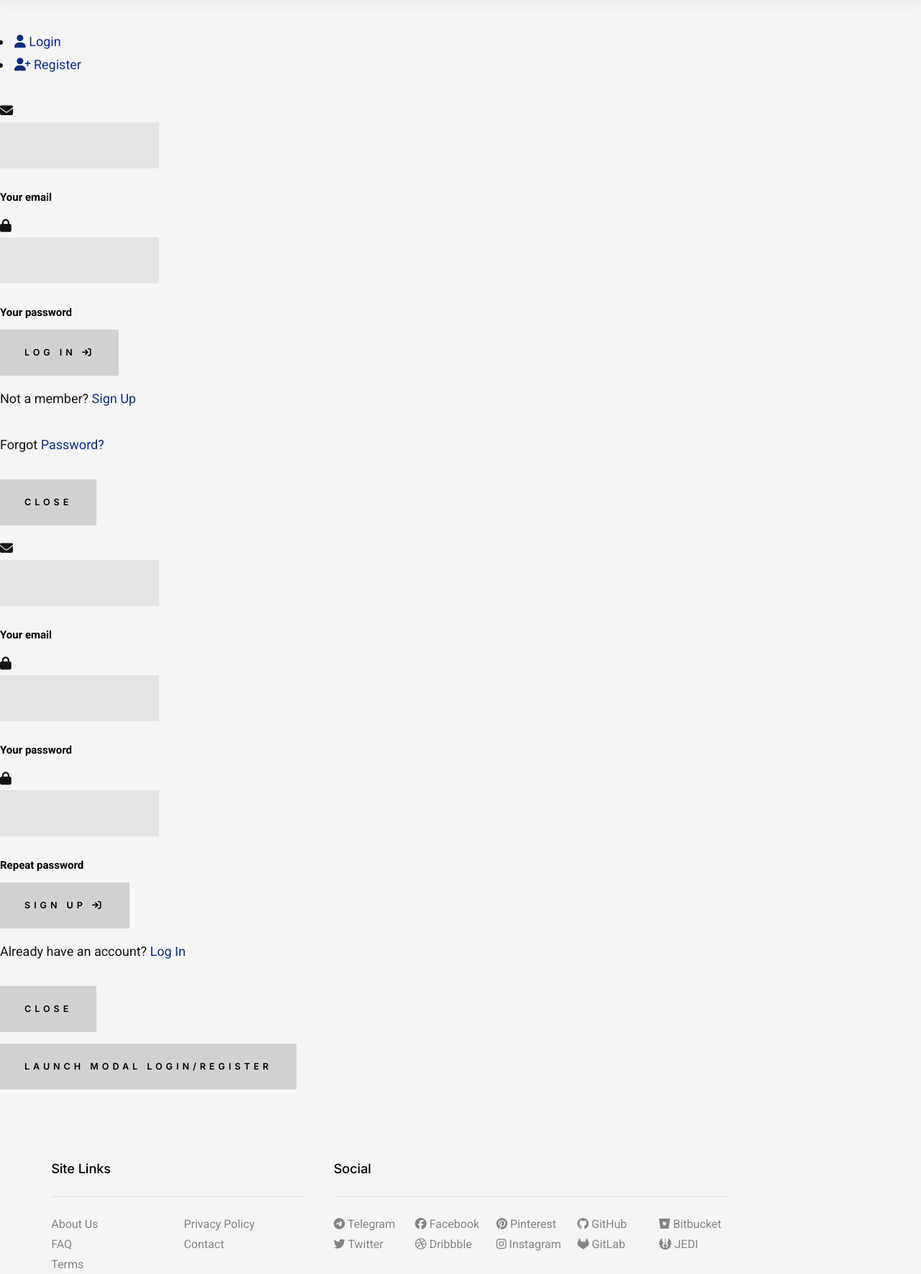
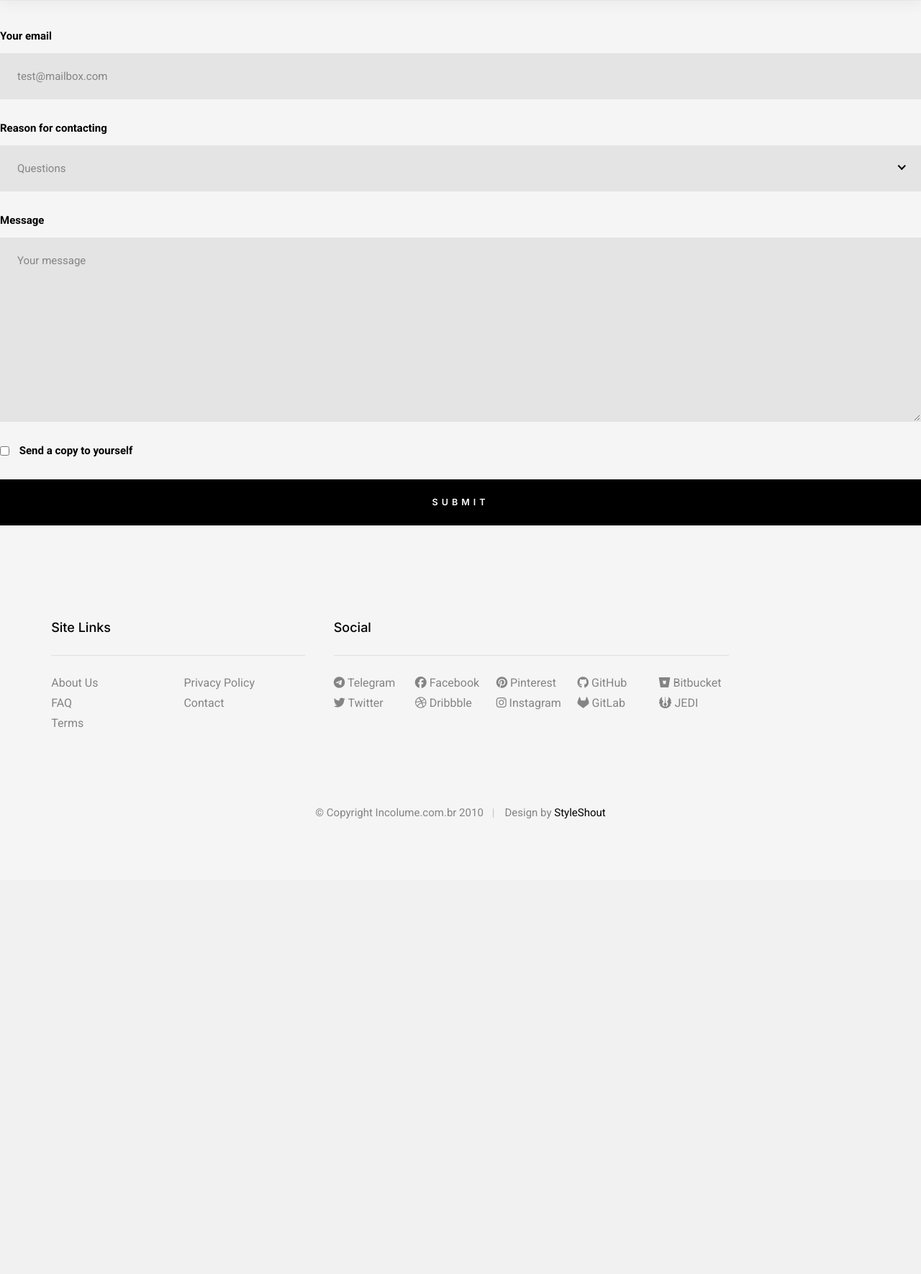
Before and after one commit to incolumepy-cursos/incolumepy-abstract-flask, a Flask app: template incolumepy/abstract_flask/ext/auth/templates/login.html in a window 1280 px wide. Shown: the part 128-1898 px from the top of the page at 72% size. After the commit the page ends 1266 px from the top, so only its background shows below. Run offline with Flask 2, Linux system fonts and the light colour scheme; the template is opened without the code that fills it, so the values that code supplies are empty; parts of the project's set-up code (start-up, migrations or seed data) failed here and were passed over; some libraries are stand-ins or nearby versions.

Commit message:
Revert: 'Template com modal bootstrap4'

```diff
--- a/incolumepy/abstract_flask/ext/auth/templates/login.html
+++ b/incolumepy/abstract_flask/ext/auth/templates/login.html
@@ -4,110 +4,31 @@
 
 {% block header %}{% endblock %}
 {% block body %}
-<!--Modal: Login / Register Form-->
-<div class="modal fade" id="modalLRForm" tabindex="-1" role="dialog" aria-labelledby="myModalLabel" aria-hidden="true">
-  <div class="modal-dialog cascading-modal" role="document">
-    <!--Content-->
-    <div class="modal-content">
+<form>
+    <div>
+        <label for="sampleInput">Your email</label>
+        <input class="h-full-width" type="email" placeholder="test@mailbox.com" id="sampleInput">
+    </div>
+    <div>
+        <label for="sampleRecipientInput">Reason for contacting</label>
+        <div class="ss-custom-select">
+            <select class="h-full-width" id="sampleRecipientInput">
+                <option value="Option 1">Questions</option>
+                <option value="Option 2">Report</option>
+                <option value="Option 3">Others</option>
+            </select>
+        </div>
+    </div>
 
-      <!--Modal cascading tabs-->
-      <div class="modal-c-tabs">
+    <label for="exampleMessage">Message</label>
+    <textarea class="h-full-width" placeholder="Your message" id="exampleMessage"></textarea>
 
-        <!-- Nav tabs -->
-        <ul class="nav nav-tabs md-tabs tabs-2 light-blue darken-3" role="tablist">
-          <li class="nav-item">
-            <a class="nav-link active" data-toggle="tab" href="#panel7" role="tab"><i class="fas fa-user mr-1"></i>
-              Login</a>
-          </li>
-          <li class="nav-item">
-            <a class="nav-link" data-toggle="tab" href="#panel8" role="tab"><i class="fas fa-user-plus mr-1"></i>
-              Register</a>
-          </li>
-        </ul>
+    <label class="h-add-bottom">
+        <input type="checkbox">
+        <span class="label-text">Send a copy to yourself</span>
+    </label>
 
-        <!-- Tab panels -->
-        <div class="tab-content">
-          <!--Panel 7-->
-          <div class="tab-pane fade in show active" id="panel7" role="tabpanel">
-
-            <!--Body-->
-            <div class="modal-body mb-1">
-              <div class="md-form form-sm mb-5">
-                <i class="fas fa-envelope prefix"></i>
-                <input type="email" id="modalLRInput10" class="form-control form-control-sm validate">
-                <label data-error="wrong" data-success="right" for="modalLRInput10">Your email</label>
-              </div>
-
-              <div class="md-form form-sm mb-4">
-                <i class="fas fa-lock prefix"></i>
-                <input type="password" id="modalLRInput11" class="form-control form-control-sm validate">
-                <label data-error="wrong" data-success="right" for="modalLRInput11">Your password</label>
-              </div>
-              <div class="text-center mt-2">
-                <button class="btn btn-info">Log in <i class="fas fa-sign-in ml-1"></i></button>
-              </div>
-            </div>
-            <!--Footer-->
-            <div class="modal-footer">
-              <div class="options text-center text-md-right mt-1">
-                <p>Not a member? <a href="#" class="blue-text">Sign Up</a></p>
-                <p>Forgot <a href="#" class="blue-text">Password?</a></p>
-              </div>
-              <button type="button" class="btn btn-outline-info waves-effect ml-auto" data-dismiss="modal">Close</button>
-            </div>
-
-          </div>
-          <!--/.Panel 7-->
-
-          <!--Panel 8-->
-          <div class="tab-pane fade" id="panel8" role="tabpanel">
-
-            <!--Body-->
-            <div class="modal-body">
-              <div class="md-form form-sm mb-5">
-                <i class="fas fa-envelope prefix"></i>
-                <input type="email" id="modalLRInput12" class="form-control form-control-sm validate">
-                <label data-error="wrong" data-success="right" for="modalLRInput12">Your email</label>
-              </div>
-
-              <div class="md-form form-sm mb-5">
-                <i class="fas fa-lock prefix"></i>
-                <input type="password" id="modalLRInput13" class="form-control form-control-sm validate">
-                <label data-error="wrong" data-success="right" for="modalLRInput13">Your password</label>
-              </div>
-
-              <div class="md-form form-sm mb-4">
-                <i class="fas fa-lock prefix"></i>
-                <input type="password" id="modalLRInput14" class="form-control form-control-sm validate">
-                <label data-error="wrong" data-success="right" for="modalLRInput14">Repeat password</label>
-              </div>
-
-              <div class="text-center form-sm mt-2">
-                <button class="btn btn-info">Sign up <i class="fas fa-sign-in ml-1"></i></button>
-              </div>
-
-            </div>
-            <!--Footer-->
-            <div class="modal-footer">
-              <div class="options text-right">
-                <p class="pt-1">Already have an account? <a href="#" class="blue-text">Log In</a></p>
-              </div>
-              <button type="button" class="btn btn-outline-info waves-effect ml-auto" data-dismiss="modal">Close</button>
-            </div>
-          </div>
-          <!--/.Panel 8-->
-        </div>
-
-      </div>
-    </div>
-    <!--/.Content-->
-  </div>
-</div>
-<!--Modal: Login / Register Form-->
-
-<div class="text-center">
-  <a href="" class="btn btn-default btn-rounded my-3" data-toggle="modal" data-target="#modalLRForm">Launch
-    Modal LogIn/Register</a>
-</div>
+    <input class="btn--primary h-full-width" type="submit" value="Submit">
+</form>
 {% endblock %}
 {% block footer %} {% endblock %}
```
